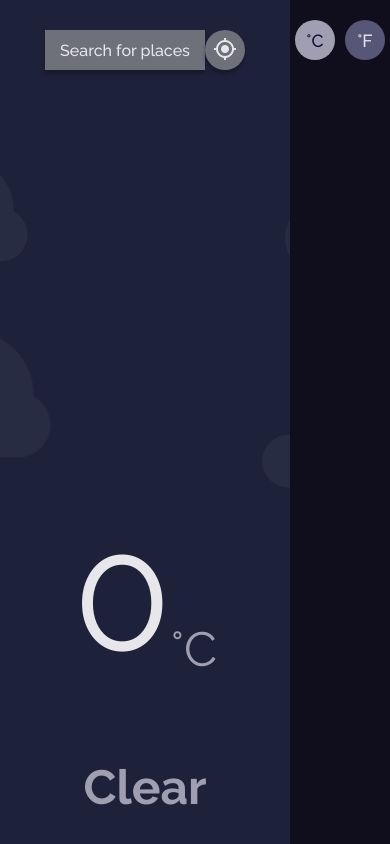
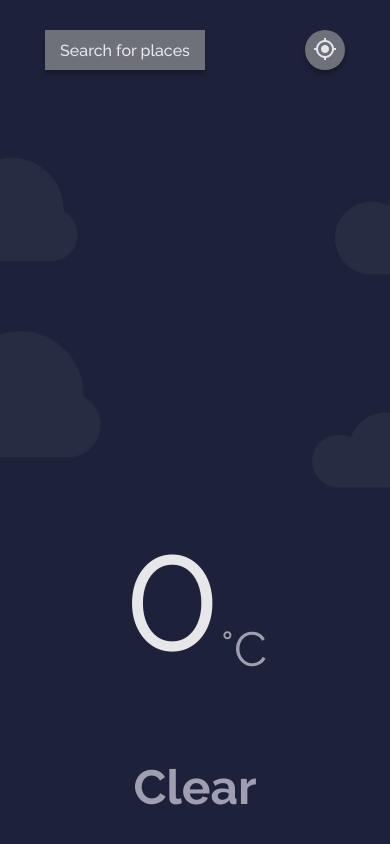
Before and after one commit to Boki87/devchallenges-weather-app, a React (Create React App) app: page / in a window 390 px wide. Built offline with nearby package versions, Linux system fonts and the light colour scheme; no server answers.

Commit message:
Made it responsive

```diff
--- a/src/App.css
+++ b/src/App.css
@@ -4,3 +4,10 @@
     height:100%;
     overflow: hidden;
 }
+
+@media screen and (max-width: 800px) {
+    .app {
+        display: block;
+        overflow: auto;
+    }
+}
--- a/src/App.js
+++ b/src/App.js
@@ -10,14 +10,17 @@ import './App.css'
 
 function App() {
 
-  const {setMyLocation, setWeatherData, isLoading, setLoading, setUnit} = useAppContext()
+  const {setMyLocation, myLocation, setWeatherData, isLoading, setLoading, setUnit} = useAppContext()
 
   useEffect(() => {
     async function getData() {
       setLoading(true)
+      var cachedLocation
       if(localStorage['weather-app-location']) {
         var cachedLocation = JSON.parse(localStorage['weather-app-location'])
         setMyLocation(cachedLocation)
+      }else{
+        cachedLocation = myLocation
       }
       try {
           let req = await fetch(`https://thingproxy.freeboard.io/fetch/https://www.metaweather.com/api/location/${cachedLocation.woeid}`)
@@ -41,7 +44,7 @@ function App() {
     <div className='app'>
 
       {isLoading &&
-        <GlobalLoader style={{position:'fixed',top:'10px', right:'10px', color: '#fff'}}/>
+        <GlobalLoader style={{position:'fixed',top:'10px', left:'10px', color: '#fff', zIndex: '1000'}}/>
       }
 
       <Sidebar />
--- a/src/components/main/Main.css
+++ b/src/components/main/Main.css
@@ -2,12 +2,28 @@
     flex: 1;
     background: var(--main-bg-color);
     min-height: 100%;
+    overflow: auto;
+    padding: 0px 20px;
 }
 
 .main__wrapper {
     max-width: 900px;
     margin: 0px auto;
 }
+
+@media screen and (max-width: 500px) {
+
+    .main {
+        flex: none;
+        width: 100%;
+    }
+
+    .main__wrapper {
+        width: 100%;
+    }
+
+}
+
 
 .main__units {
     width: 100%;
--- a/src/components/main/todaysHighlights/TodaysHighlights.css
+++ b/src/components/main/todaysHighlights/TodaysHighlights.css
@@ -1,6 +1,7 @@
 .todays_highlights {
     width: 100%;
     margin-top: 50px;
+    padding: 0px 10px;
 }
 
 .todays_highlights > h1 {
@@ -12,17 +13,19 @@
     width: 100%;
     display: flex;
     flex-wrap: wrap;
-    flex-direction: row;
+    justify-content: center;
 }
+
 
 .todays_highlights__content > div {
     display: flex;
     flex-direction: column;
-    flex-basis: calc(50% - 20px);
 }
 
 .todays_highlights__content__item {
-    margin: 20px;
+    width: 48%;
+    min-width: 300px;
+    margin: 1%;
     min-height: 200px;
     background: var(--sidebar-bg-color);
     display: flex;
@@ -32,13 +35,18 @@
     padding: 0px 50px;
 }
 
-.todays_highlights__content__item:nth-child(odd) {
-    margin-left: 0px;
+@media screen and (max-width: 800px) {
+    .todays_highlights__content > div {
+        flex-basis: auto;
+    }
+    .todays_highlights__content__item {
+
+        width: 100%;
+    }
+
 }
 
-.todays_highlights__content__item:nth-child(even) {
-    margin-right: 0px;
-}
+
 
 .todays_highlights__content__item > .top {
     font-size: 1.5rem;
--- a/src/components/main/weatherDays/WeatherCard.css
+++ b/src/components/main/weatherDays/WeatherCard.css
@@ -1,21 +1,22 @@
 .weather_card {
     flex:1;
     min-width: 160px;
+    max-width: 160px;
     height: 200px;
     display: flex;
     flex-direction: column;
     padding: 10px 30px;
     background: var(--sidebar-bg-color);
-    margin: 0px 10px;
+    margin: 10px 10px;
 }
 
-.weather_card:first-child {
+/* .weather_card:first-child {
     margin-left: 0px;
 }
 
 .weather_card:last-child {
     margin-right: 0px;
-}
+} */
 
 .weather_card__date {
     font-size: 1.1rem;
--- a/src/components/main/weatherDays/WeatherDays.css
+++ b/src/components/main/weatherDays/WeatherDays.css
@@ -2,4 +2,6 @@
     color: var(--text-light);
     width: 100%;
     display: flex;
+    flex-wrap: wrap;
+    justify-content: center;
 }
--- a/src/components/sidebar/Sidebar.css
+++ b/src/components/sidebar/Sidebar.css
@@ -1,5 +1,6 @@
 .sidebar {
     max-width: 460px;
+    min-width: 460px;
     width: 100%;
     height: 100%;
     background: var(--sidebar-bg-color);
@@ -8,3 +9,13 @@
     overflow: auto;
     position: relative;
 }
+
+@media screen and (max-width: 800px) {
+    .sidebar {
+        max-width: 100%;
+        min-width: 315px;
+        overflow: hidden;
+        height: auto;
+        min-height:100%;
+    }
+}
--- a/src/components/sidebar/locationSearch/LocationSearch.css
+++ b/src/components/sidebar/locationSearch/LocationSearch.css
@@ -8,6 +8,12 @@
     flex-direction: column;
     overflow: auto;
     padding: 0px 20px;
+}
+
+@media screen and (max-width: 800px) {
+    .location_search {
+        width: 100%;
+    }
 }
 
 .location_search__header {
```
Also changed, not shown: 1 other file (tests, documents, lock files or other folders).
